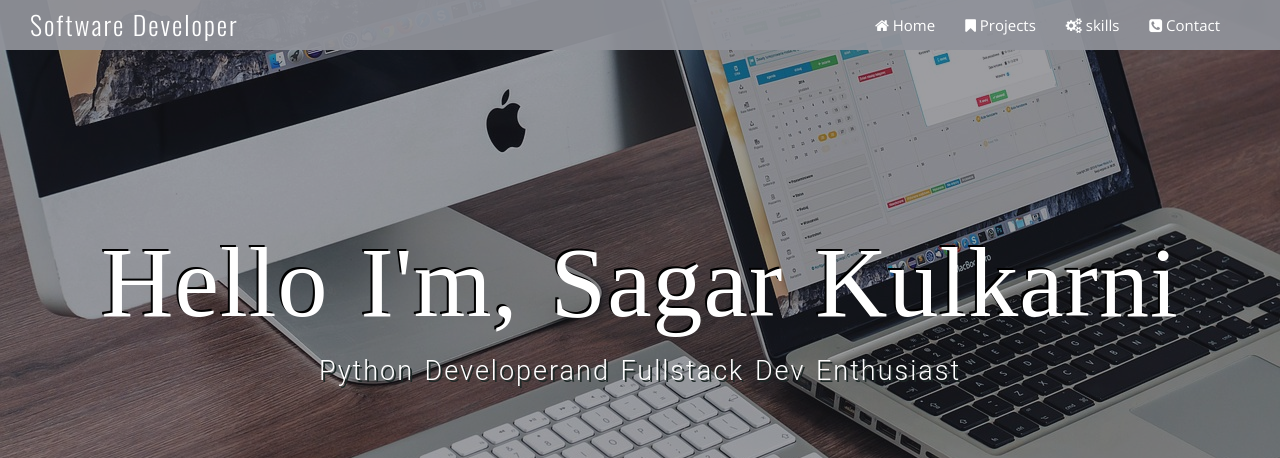
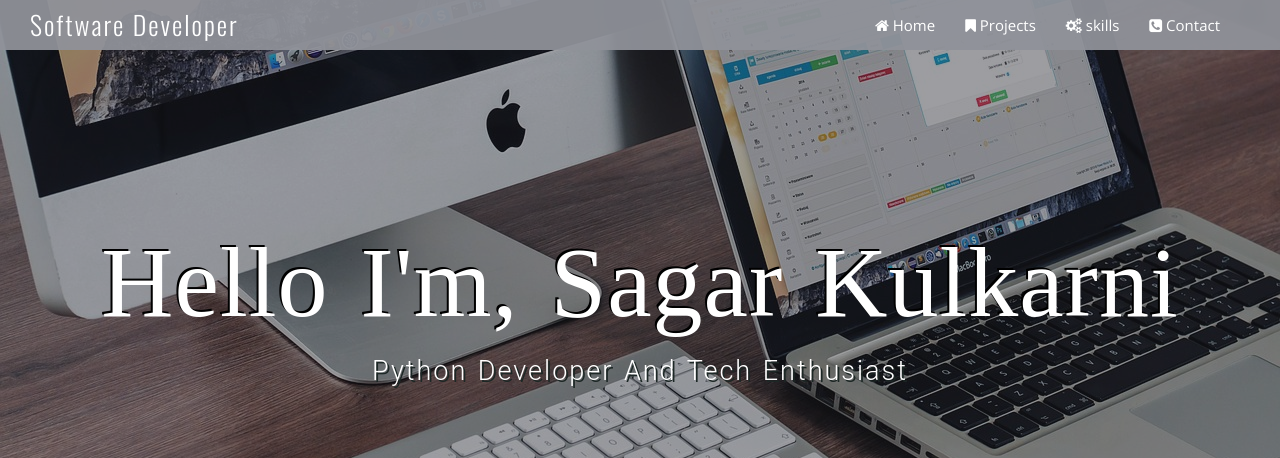
Before and after one commit to sagarkulkarni63/sagarportfolio.github.io, a plain HTML site: page index.html in a window 1280 px wide. Shown: the top 458 px of the page. Drawn offline with nearby package versions, Linux system fonts and the light colour scheme; a web font is replaced by a local one.

Commit message:
Update index.html

```diff
--- a/index.html
+++ b/index.html
@@ -57,7 +57,7 @@
                 <div class="middle text-center clearfix">
                     <div class="container">
                         <h1 class="pro-name">Hello I'm, Sagar Kulkarni </h1>
-                        <p class="tagline">Python Developerand Fullstack Dev Enthusiast</p>
+                        <p class="tagline">Python Developer and Tech Enthusiast</p>
                         <div class="row">
                             <ul class="social-box">
                                 <li><a class="twitter-icon" href="https://github.com/sagarkulkarni63"><i class="fa fa-github"></i></a></li>
```
